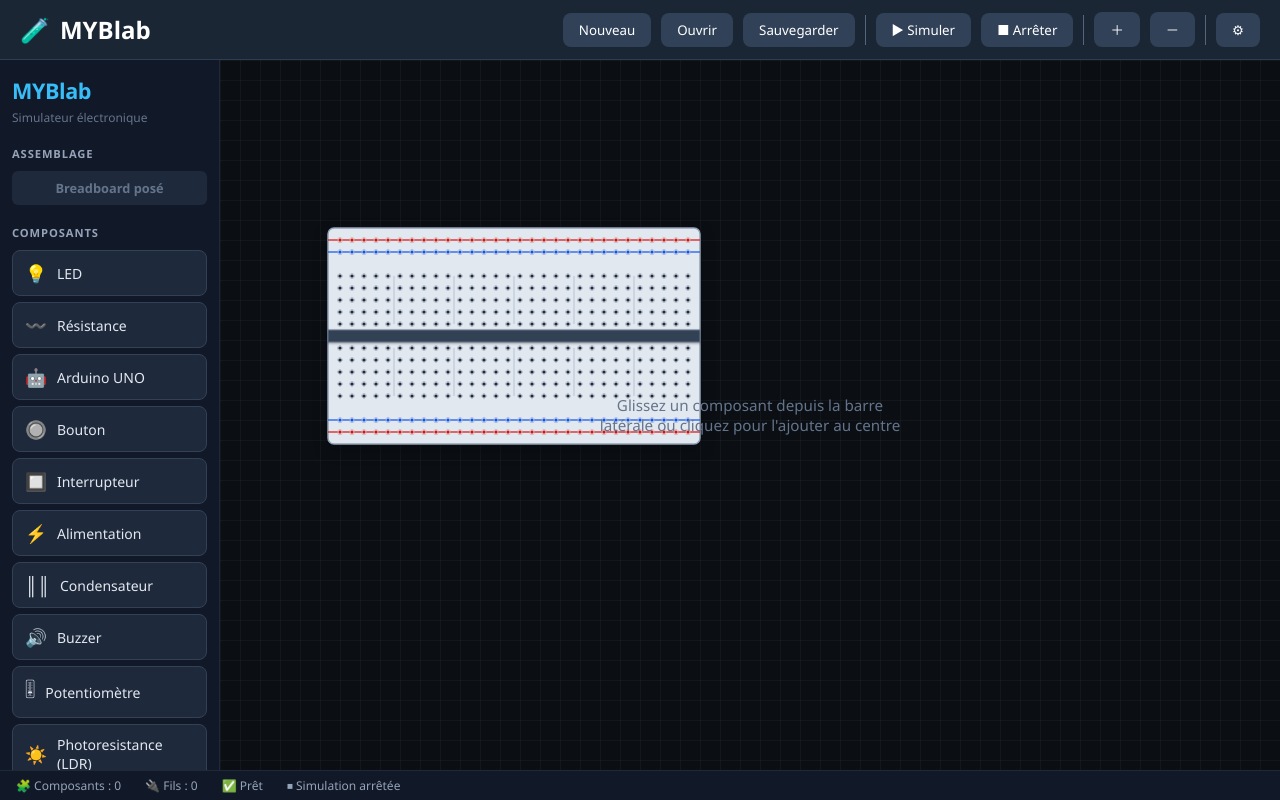
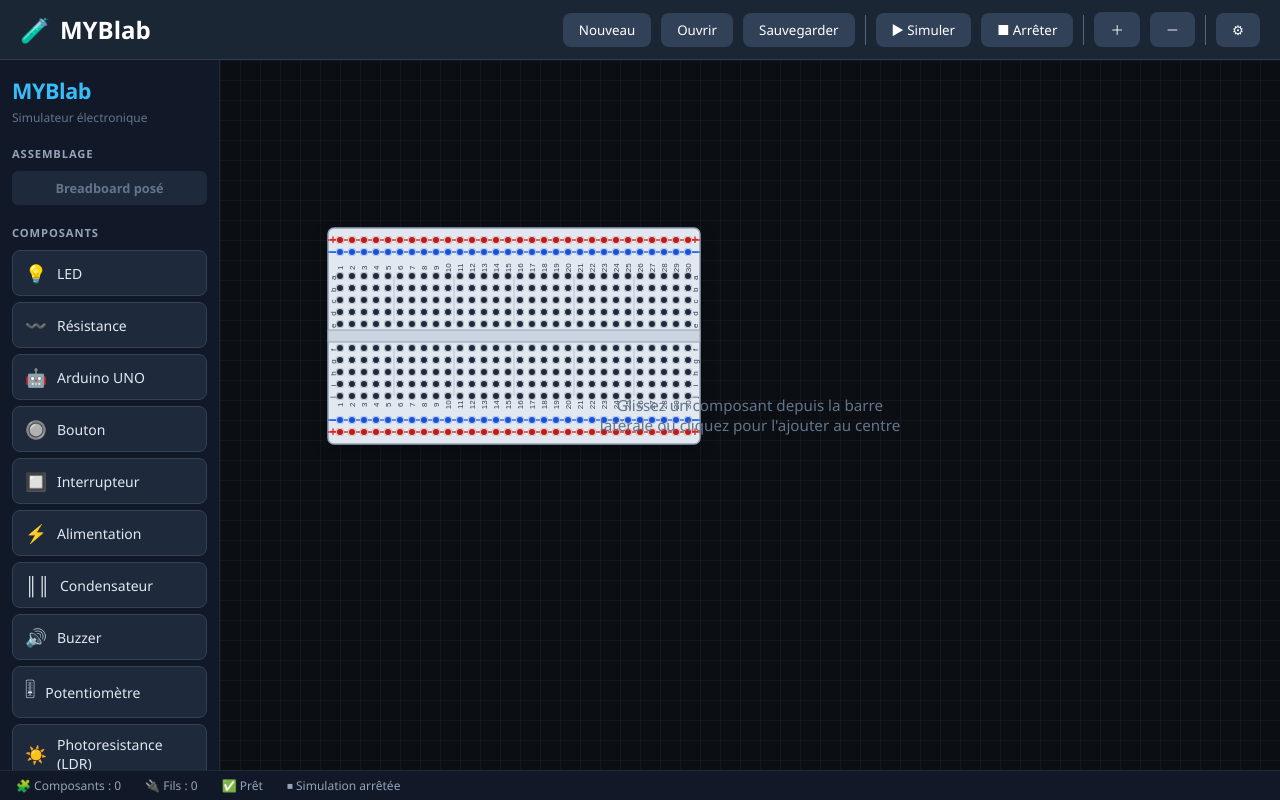
Before and after one commit to mamadouyacineba858-tech/myblab_v03, a React (Vite) app in the folder frontend/: page / in a window 1280 px wide. Both pictures are taken after a click on the button "Ajouter un breadboard". Built offline with nearby package versions, Linux system fonts and the light colour scheme.

Commit message:
fix(breadboard): add presentation labels and soften center groove

```diff
--- a/frontend/src/canvas/Breadboard.css
+++ b/frontend/src/canvas/Breadboard.css
@@ -61,8 +61,8 @@
 
 /* Rainure centrale clairement identifiable comme séparation physique. */
 .breadboard__groove {
-  fill: rgba(2, 6, 23, 0.82);
-  stroke: rgba(100, 116, 139, 0.45);
+  fill: #cbd5e1;
+  stroke: #94a3b8;
   stroke-width: 1;
 }
 
@@ -142,10 +142,9 @@
 }
 
 .breadboard__groove {
-  fill: #334155;
-  stroke: #64748b;
+  fill: #cbd5e1;
+  stroke: #94a3b8;
   stroke-width: 1;
-  filter: drop-shadow(0 1px 1px rgba(0, 0, 0, 0.35));
 }
 
 .breadboard__group-divider {
@@ -172,3 +171,46 @@
   stroke: #fee2e2;
   stroke-width: 1.8;
 }
+
+/* MB-BREADBOARD-009-safe VIS-002 : rayon de rendu uniquement.
+   Centre cx/cy inchangé ; aucune modification de la géométrie logique,
+   du pitch, du snapping, du placement ou de la connectivité. */
+.breadboard__hole {
+  r: 3px;
+}
+
+/* MB-BREADBOARD-009-safe VIS-003 : repères dérivés des trous existants. */
+.breadboard__labels {
+  pointer-events: none;
+}
+
+.breadboard__rail-label,
+.breadboard__column-label,
+.breadboard__row-label {
+  fill: #334155;
+  font-family: Arial, sans-serif;
+  font-size: 8px;
+  font-weight: 500;
+  pointer-events: none;
+  user-select: none;
+}
+
+.breadboard__rail-label {
+  font-size: 12px;
+  font-weight: 700;
+}
+
+.breadboard__rail-label--plus {
+  fill: #dc2626;
+}
+
+.breadboard__rail-label--minus {
+  fill: #2563eb;
+}
+
+.breadboard__column-label,
+.breadboard__row-label {
+  transform: rotate(-90deg);
+  transform-box: fill-box;
+  transform-origin: center;
+}
--- a/frontend/src/canvas/Breadboard.jsx
+++ b/frontend/src/canvas/Breadboard.jsx
@@ -261,6 +261,19 @@ export function Breadboard({ breadboard, components, breadboardFeedback, breadbo
     return new Set(breadboardInsertPreview.holes.map((h) => `${h.column}:${h.row}`))
   }, [breadboardInsertPreview])
 
+  const stripRows = useMemo(
+    () => [...new Set(holes.filter((hole) => hole.kind === "STRIP").map((hole) => hole.row))].sort((a, b) => a - b),
+    [holes]
+  )
+  const topLabelHoles = useMemo(
+    () => holes.filter((hole) => hole.kind === "STRIP" && hole.row === stripExtents.topMin),
+    [holes, stripExtents.topMin]
+  )
+  const bottomLabelHoles = useMemo(
+    () => holes.filter((hole) => hole.kind === "STRIP" && hole.row === stripExtents.bottomMax),
+    [holes, stripExtents.bottomMax]
+  )
+
   if (!breadboard || !breadboard.position) return null
 
   const width = (STANDARD_V1_LAYOUT.columns - 1) * BREADBOARD_PITCH + PADDING * 2
@@ -329,6 +342,54 @@ export function Breadboard({ breadboard, components, breadboardFeedback, breadbo
             y2={stripExtents.bottomMax * BREADBOARD_PITCH + PADDING}
           />
         ))}
+
+      <g className="breadboard__labels" pointerEvents="none">
+        {railRows.map(({ row, polarity }) => {
+          const label = polarity === "plus" ? "+" : "−"
+          const y = row * BREADBOARD_PITCH + PADDING + 4
+          return (
+            <React.Fragment key={`rail-label-${row}`}>
+              <text className={`breadboard__rail-label breadboard__rail-label--${polarity}`} x={PADDING - 7} y={y} textAnchor="middle">{label}</text>
+              <text className={`breadboard__rail-label breadboard__rail-label--${polarity}`} x={width - PADDING + 7} y={y} textAnchor="middle">{label}</text>
+            </React.Fragment>
+          )
+        })}
+
+        {topLabelHoles.map((hole) => (
+          <text
+            key={`top-column-label-${hole.column}`}
+            className="breadboard__column-label"
+            x={hole.x - breadboard.position.x + PADDING}
+            y={hole.y - breadboard.position.y + PADDING - 6}
+            textAnchor="middle"
+          >
+            {hole.column + 1}
+          </text>
+        ))}
+
+        {bottomLabelHoles.map((hole) => (
+          <text
+            key={`bottom-column-label-${hole.column}`}
+            className="breadboard__column-label"
+            x={hole.x - breadboard.position.x + PADDING}
+            y={hole.y - breadboard.position.y + PADDING + 11}
+            textAnchor="middle"
+          >
+            {hole.column + 1}
+          </text>
+        ))}
+
+        {stripRows.map((row, index) => {
+          const label = String.fromCharCode(97 + index)
+          const y = row * BREADBOARD_PITCH + PADDING + 4
+          return (
+            <React.Fragment key={`strip-row-label-${row}`}>
+              <text className="breadboard__row-label" x={PADDING - 7} y={y} textAnchor="middle">{label}</text>
+              <text className="breadboard__row-label" x={width - PADDING + 7} y={y} textAnchor="middle">{label}</text>
+            </React.Fragment>
+          )
+        })}
+      </g>
 
       {holes.map((hole) => {
         const key = `${hole.column}:${hole.row}`
```
